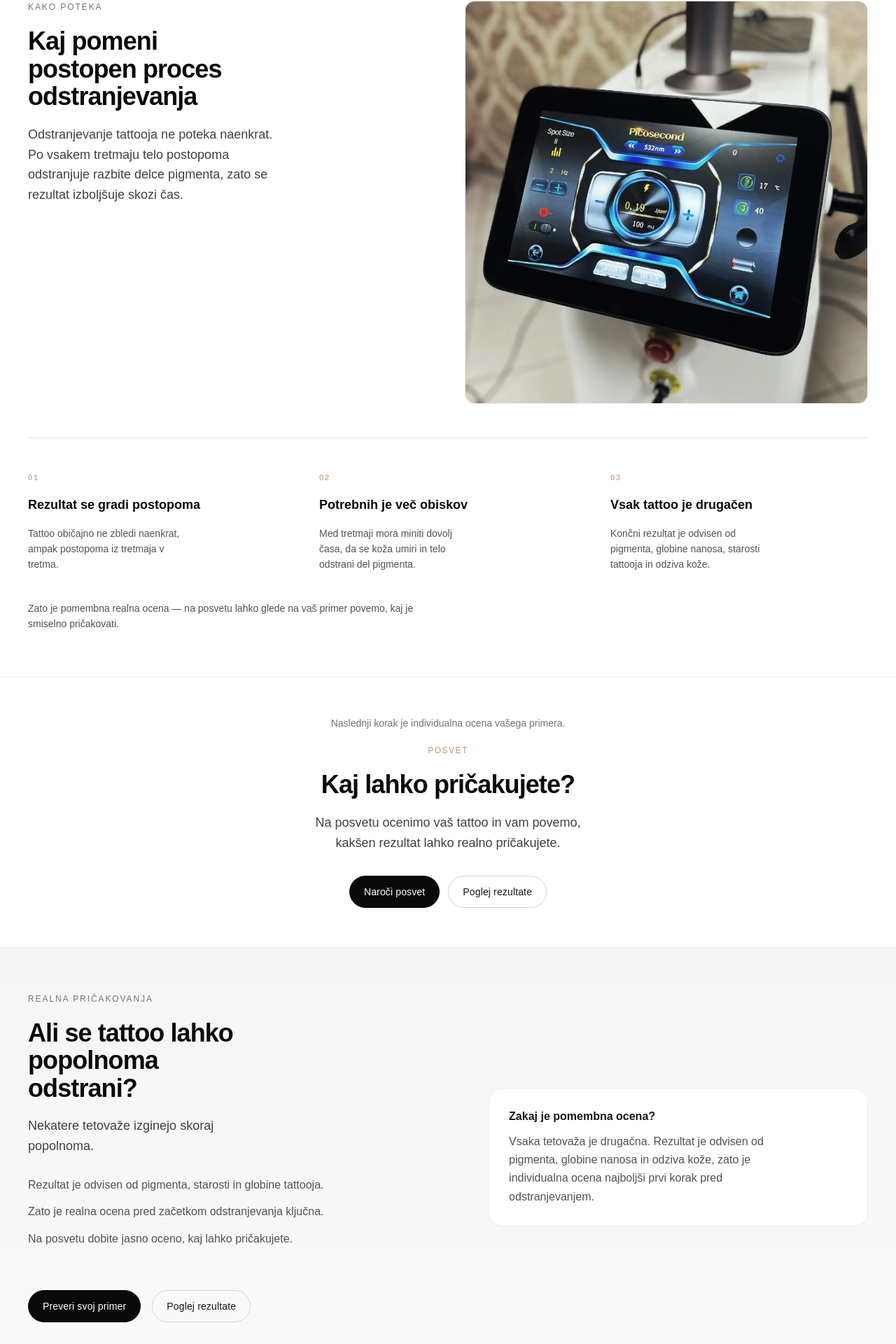
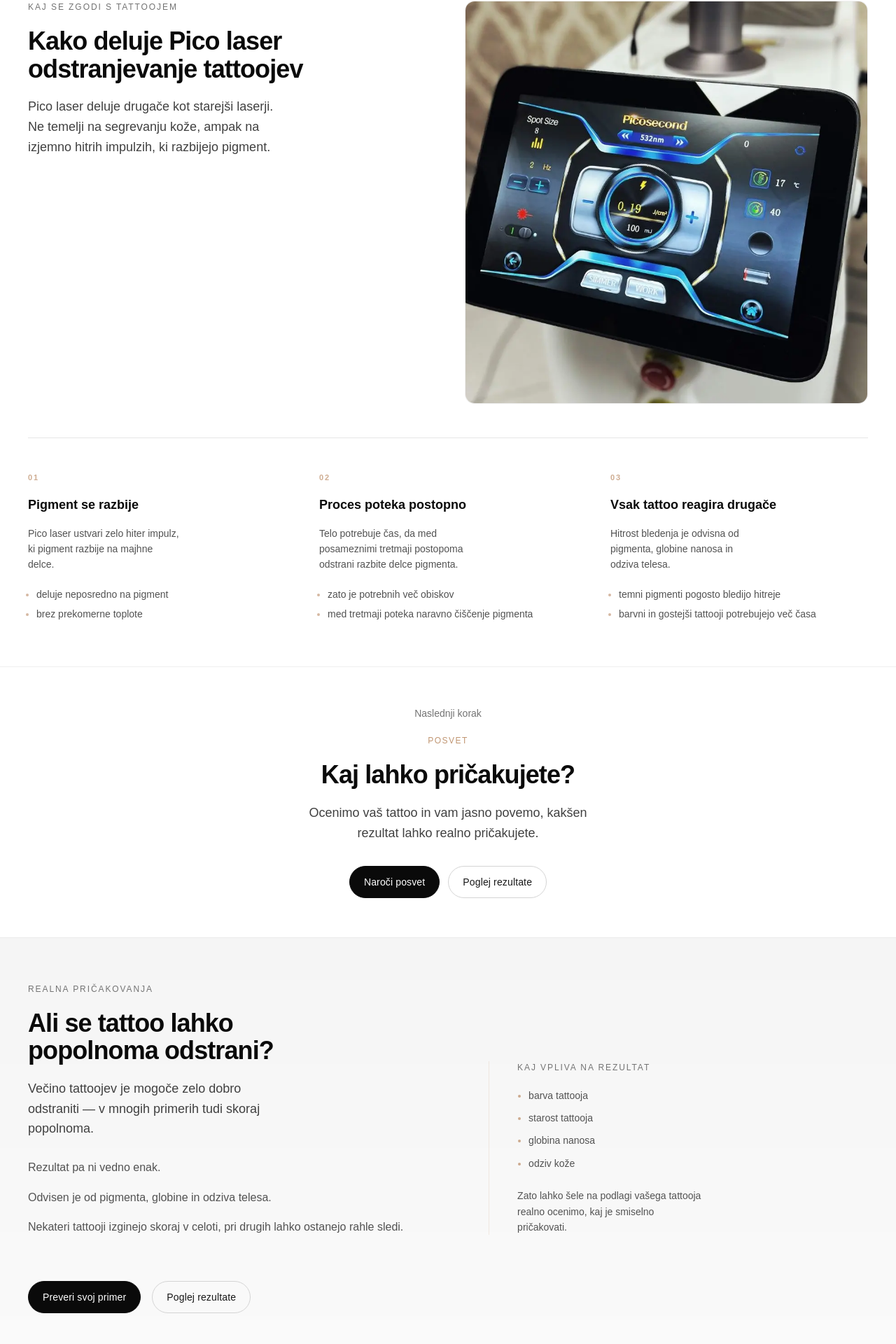
Before and after one commit to bauma-2026/odstranitattoo-next, a Next.js app: page / in a window 1280 px wide. Shown: the part 869-2789 px from the top of the page at 70% size. Built offline with nearby package versions, Linux system fonts and the light colour scheme; no server answers.

Commit message:
Refine flow: Why Pico + CTA + mobile summary optimization

```diff
--- a/components/home/HowItWorks.tsx
+++ b/components/home/HowItWorks.tsx
@@ -10,16 +10,16 @@ export default function HowItWorks() {
           <div className="section-gap">
             <div className="grid gap-6 md:grid-cols-2 md:items-start md:gap-12">
               <div className="header-stack max-w-xl">
-    <p className="eyebrow-muted">Kako poteka</p>
+                <p className="eyebrow-muted">Kaj se zgodi s tattoojem</p>
 
-    <h2 className="heading-section max-w-[16ch] text-neutral-950">
-      Kaj pomeni postopen proces odstranjevanja
+                <h2 className="heading-section max-w-[22ch] text-neutral-950">
+                  Kako deluje Pico laser odstranjevanje tattoojev
                 </h2>
 
                 <p className="text-body-lg max-w-[36ch]">
-      Odstranjevanje tattooja ne poteka naenkrat. Po vsakem tretmaju
-      telo postopoma odstranjuje razbite delce pigmenta, zato se
-      rezultat izboljšuje skozi čas.
+                  Pico laser deluje drugače kot starejši laserji. Ne temelji na
+                  segrevanju kože, ampak na izjemno hitrih impulzih, ki
+                  razbijejo pigment.
                 </p>
               </div>
 
@@ -29,68 +29,124 @@ export default function HowItWorks() {
                   alt="Pico laser zaslon in nastavitve"
                   width={800}
                   height={800}
-      className="block w-full scale-[1.04] object-cover object-center"
+                  className="block h-full w-full scale-[1.22] object-cover object-[68%_55%]"
                 />
               </div>
             </div>
+<div className="border-t border-neutral-200 pt-6 sm:pt-12">
+{/* MOBILE STACK */}
+<div className="mb-8 flex flex-col gap-6 lg:hidden">
+  {/* 01 */}
+  <div className="flex flex-col gap-2">
+    <div className="text-[11px] font-semibold uppercase tracking-[0.18em] text-skin-500/70">
+      01
+    </div>
 
-<div className="border-t border-neutral-200 pt-6 sm:pt-12">
-  <div className="grid gap-0 sm:grid-cols-3 sm:gap-10 lg:gap-12">
+    <h3 className="text-base font-semibold text-neutral-950">
+      Pigment se razbije
+    </h3>
 
+    <p className="text-body-sm text-neutral-600">
+      Pico laser pigment razbije na zelo majhne delce brez prekomerne toplote.
+    </p>
+  </div>
+
+  {/* 02 */}
+  <div className="flex flex-col gap-2 border-t border-neutral-200/70 pt-6">
+    <div className="text-[11px] font-semibold uppercase tracking-[0.18em] text-skin-500/70">
+      02
+    </div>
+
+    <h3 className="text-base font-semibold text-neutral-950">
+      Proces poteka postopno
+    </h3>
+
+    <p className="text-body-sm text-neutral-600">
+      Telo potrebuje čas, da med tretmaji postopoma odstrani razbite delce pigmenta.
+    </p>
+  </div>
+
+  {/* 03 */}
+  <div className="flex flex-col gap-2 border-t border-neutral-200/70 pt-6">
+    <div className="text-[11px] font-semibold uppercase tracking-[0.18em] text-skin-500/70">
+      03
+    </div>
+
+    <h3 className="text-base font-semibold text-neutral-950">
+      Vsak tattoo reagira drugače
+    </h3>
+
+    <p className="text-body-sm text-neutral-600">
+      Hitrost bledenja je odvisna od pigmenta, globine nanosa in odziva telesa.
+    </p>
+  </div>
+</div>
+
+{/* DESKTOP GRID */}
+<div className="hidden lg:block">
+  <div className="grid gap-12 sm:grid-cols-3">
     {/* 01 */}
-    <div className="flex flex-col gap-2 border-b border-neutral-200/70 pb-5 sm:border-b-0 sm:pb-0 sm:gap-4">
+    <div className="flex flex-col gap-4">
       <div className="text-[11px] font-semibold uppercase tracking-[0.18em] text-skin-500/70">
         01
       </div>
 
       <h3 className="text-base font-semibold text-neutral-950 sm:text-lg">
-        Rezultat se gradi postopoma
+        Pigment se razbije
       </h3>
 
       <p className="text-body-sm max-w-[28ch]">
-        Tattoo običajno ne zbledi naenkrat, ampak postopoma iz
-        tretmaja v tretma.
+        Pico laser ustvari zelo hiter impulz, ki pigment razbije na majhne delce.
       </p>
+
+      <ul className="mt-1 list-disc pl-3 space-y-1.5 text-body-sm text-neutral-600 marker:text-skin-500/60">
+        <li>deluje neposredno na pigment</li>
+        <li>brez prekomerne toplote</li>
+      </ul>
     </div>
 
     {/* 02 */}
-    <div className="flex flex-col gap-2 border-b border-neutral-200/70 py-5 sm:border-b-0 sm:py-0 sm:gap-4">
+    <div className="flex flex-col gap-4">
       <div className="text-[11px] font-semibold uppercase tracking-[0.18em] text-skin-500/70">
         02
       </div>
 
       <h3 className="text-base font-semibold text-neutral-950 sm:text-lg">
-        Potrebnih je več obiskov
+        Proces poteka postopno
       </h3>
 
       <p className="text-body-sm max-w-[28ch]">
-        Med tretmaji mora miniti dovolj časa, da se koža umiri in
-        telo odstrani del pigmenta.
+        Telo potrebuje čas, da med posameznimi tretmaji postopoma odstrani razbite delce pigmenta.
       </p>
+
+      <ul className="mt-1 list-disc pl-3 space-y-1.5 text-body-sm text-neutral-600 marker:text-skin-500/60">
+        <li>zato je potrebnih več obiskov</li>
+        <li>med tretmaji poteka naravno čiščenje pigmenta</li>
+      </ul>
     </div>
 
     {/* 03 */}
-    <div className="flex flex-col gap-2 pt-5 sm:pt-0 sm:gap-4">
+    <div className="flex flex-col gap-4">
       <div className="text-[11px] font-semibold uppercase tracking-[0.18em] text-skin-500/70">
         03
       </div>
 
       <h3 className="text-base font-semibold text-neutral-950 sm:text-lg">
-        Vsak tattoo je drugačen
+        Vsak tattoo reagira drugače
       </h3>
 
       <p className="text-body-sm max-w-[28ch]">
-        Končni rezultat je odvisen od pigmenta, globine nanosa,
-        starosti tattooja in odziva kože.
+        Hitrost bledenja je odvisna od pigmenta, globine nanosa in odziva telesa.
       </p>
+
+      <ul className="mt-1 list-disc pl-3 space-y-1.5 text-body-sm text-neutral-600 marker:text-skin-500/60">
+        <li>temni pigmenti pogosto bledijo hitreje</li>
+        <li>barvni in gostejši tattooji potrebujejo več časa</li>
+      </ul>
     </div>
-  </div>
+  </div>  </div>  </div>
 
-  <p className="mt-5 max-w-[34ch] text-body-sm text-neutral-600 sm:mt-10 sm:max-w-xl sm:text-neutral-500">
-    Zato je pomembna realna ocena — na posvetu lahko glede na vaš
-    primer povemo, kaj je smiselno pričakovati.
-  </p>
-</div>
+
           </div>
         </Container>
       </section>
@@ -98,22 +154,18 @@ export default function HowItWorks() {
       <section className="border-t border-neutral-200/60 bg-transparent">
         <Container>
           <div className="py-12 sm:py-14">
-      <div className="mx-auto flex max-w-2xl flex-col items-center text-center gap-5">
+            <div className="mx-auto flex max-w-2xl flex-col items-center gap-5 text-center">
+              <p className="text-sm text-neutral-500">Naslednji korak</p>
 
-        <p className="text-sm text-neutral-500">
-          Naslednji korak je individualna ocena vašega primera.
-        </p>
+              <p className="eyebrow-skin text-skin-600/80">Posvet</p>
 
-       <p className="eyebrow-skin text-skin-600/80">
-          Posvet
-        </p>
               <h2 className="heading-section text-neutral-950">
                 Kaj lahko pričakujete?
               </h2>
 
               <p className="text-body-lg max-w-[42ch] text-neutral-600">
-          Na posvetu ocenimo vaš tattoo in vam povemo, kakšen rezultat
-          lahko realno pričakujete.
+                Ocenimo vaš tattoo in vam jasno povemo, kakšen rezultat lahko
+                realno pričakujete.
               </p>
 
               <div className="flex flex-wrap justify-center gap-3 pt-3">
@@ -125,7 +177,6 @@ export default function HowItWorks() {
                   Poglej rezultate
                 </Button>
               </div>
-
             </div>
           </div>
         </Container>
--- a/components/home/ObjectionSection.tsx
+++ b/components/home/ObjectionSection.tsx
@@ -3,37 +3,38 @@ import Button from "@/components/ui/Button";
 
 export default function ObjectionSection() {
   return (
-   <section className="section-sm border-t border-neutral-200/70 bg-neutral-50 bg-[linear-gradient(to_bottom,rgba(0,0,0,0.02),transparent)]">
+  <section className="section-sm border-t border-neutral-200/70 bg-neutral-50 bg-[linear-gradient(to_bottom,rgba(0,0,0,0.02),transparent)]">
   <Container>
     <div className="section-gap">
       <div className="grid gap-10 lg:grid-cols-[1fr_0.9fr] lg:items-center lg:gap-14">
+
         {/* TEXT */}
         <div className="header-stack max-w-xl">
           <p className="eyebrow-muted">Realna pričakovanja</p>
 
-          <h2 className="heading-section max-w-[16ch] text-neutral-950">
+          <h2 className="heading-section max-w-[22ch] text-neutral-950">
             Ali se tattoo lahko popolnoma odstrani?
           </h2>
 
           <p className="text-body-lg max-w-[36ch]">
-            Nekatere tetovaže izginejo skoraj popolnoma.
+            Večino tattoojev je mogoče zelo dobro odstraniti — v mnogih primerih tudi skoraj popolnoma.
           </p>
 
-          <div className="flex flex-col gap-3 pt-2">
+          <div className="flex flex-col gap-4 pt-2">
             <p className="text-body">
-              Rezultat je odvisen od pigmenta, starosti in globine tattooja.
+              Rezultat pa ni vedno enak.
             </p>
 
             <p className="text-body">
-         Zato je realna ocena pred začetkom odstranjevanja ključna.
+              Odvisen je od pigmenta, globine in odziva telesa.
             </p>
 
             <p className="text-body">
-              Na posvetu dobite jasno oceno, kaj lahko pričakujete.
+              Nekateri tattooji izginejo skoraj v celoti, pri drugih lahko ostanejo rahle sledi.
             </p>
           </div>
 
-          <div className="cta-spacing flex flex-wrap items-center gap-4 pt-2">
+          <div className="cta-spacing flex flex-wrap items-center gap-4 pt-3">
             <Button href="/posvet" variant="primary-light">
               Preveri svoj primer
             </Button>
@@ -43,19 +44,24 @@ export default function ObjectionSection() {
             </Button>
           </div>
         </div>
+{/* INFO BLOCK */}
+<div className="hidden lg:block max-w-[34rem] border-l border-skin-400/20 pl-10">
+  <p className="eyebrow-muted text-neutral-500">
+    Kaj vpliva na rezultat
+  </p>
 
-       <div className="rounded-[20px] border border-neutral-200/60 bg-white p-6 sm:p-7">
-<p className="text-base font-semibold text-neutral-900 leading-snug">
-  Zakaj je pomembna ocena?
-</p>
+  <ul className="mt-5 list-disc pl-4 space-y-2.5 text-body-sm text-neutral-700 marker:text-skin-500/70">
+    <li>barva tattooja</li>
+    <li>starost tattooja</li>
+    <li>globina nanosa</li>
+    <li>odziv kože</li>
+  </ul>
 
-  <p className="mt-3 max-w-[42ch] text-body text-neutral-700">
-    Vsaka tetovaža je drugačna. Rezultat je odvisen od pigmenta,
-    globine nanosa in odziva kože, zato je individualna ocena najboljši
-    prvi korak pred odstranjevanjem.
+  <p className="mt-6 max-w-[34ch] text-body-sm text-neutral-500">
+    Zato lahko šele na podlagi vašega tattooja realno ocenimo, kaj je smiselno pričakovati.
   </p>
-</div>
-      </div>
+</div></div>
+
     </div>
   </Container>
 </section>
--- a/components/home/WhyPico.tsx
+++ b/components/home/WhyPico.tsx
@@ -8,48 +8,46 @@ export default function WhyPico() {
    <section className="section-sm border-t border-neutral-200/70 bg-white">
   <Container>
     <div className="section-gap-lg">
-      <div className="grid gap-10 lg:grid-cols-[1fr_1.05fr] lg:items-top lg:gap-14">
+      <div className="grid gap-10 lg:grid-cols-[1fr_1.05fr] lg:items-start lg:gap-14">
         <div className="header-stack max-w-xl">
           <p className="eyebrow-muted">Tehnologija</p>
 
-
-
           <h2 className="heading-section text-neutral-950">
-    Kaj Pico laser naredi drugače
+            Zakaj tehnologija vpliva na rezultat
           </h2>
 
           <p className="text-body-lg">
-    Klasični laserji pigment bolj segrevajo, Pico laser pa ga razbije
-    na manjše delce. Zato jih telo lažje postopoma odstrani.
+            Pri odstranjevanju tattoojev ni pomembno samo, da se pigment razbije — pomembno je tudi, kako natančno se to zgodi.
           </p>
 
           <p className="text-body">
-    To v praksi pomeni hitrejše bledenje tattooja, manjšo
-    obremenitev kože in bolj nadzorovan potek odstranjevanja.
+            To vpliva na to, kako postopno telo odstranjuje pigment, kako se koža odziva in kako predvidljiv je proces skozi več tretmajev.
           </p>
 
-  <div className="flex flex-col gap-2 pt-1">
+         <p className="text-body pt-1">
+  Če vas zanima celoten potek, lahko preberete{" "}
   <a
     href="/odstranjevanje-tattoojev"
-      className="text-sm font-medium text-neutral-900 underline underline-offset-4 transition hover:text-neutral-700"
+    className="font-medium text-neutral-900 underline underline-offset-4 transition hover:text-neutral-700"
   >
-      Preberi, kako poteka odstranjevanje →
+    kako poteka odstranjevanje
   </a>
-
+  , podrobneje pa tudi{" "}
   <a
     href="/odstranjevanje-tetovaze"
-      className="text-sm font-medium text-neutral-900 underline underline-offset-4 transition hover:text-neutral-700"
+    className="font-medium text-neutral-900 underline underline-offset-4 transition hover:text-neutral-700"
   >
-      Preberi več o odstranjevanju tetovaže z laserjem →
+    odstranjevanje tetovaže z laserjem
   </a>
-
+  {" "}ali preverite{" "}
   <a
     href="/odstranjevanje-tattoo-domzale"
-      className="text-sm font-medium text-neutral-900 underline underline-offset-4 transition hover:text-neutral-700"
+    className="font-medium text-neutral-900 underline underline-offset-4 transition hover:text-neutral-700"
   >
-      Odstranjevanje tattoojev v Domžalah →
+    odstranjevanje tattoojev v Domžalah
   </a>
-  </div>
+  .
+</p>
         </div>
 
         <div className="image-block relative h-[420px] overflow-hidden border border-neutral-200/60 bg-white sm:h-[480px] lg:h-full lg:min-h-[560px]">
@@ -63,21 +61,39 @@ export default function WhyPico() {
         </div>
       </div>
 
+      {/* SUMMARY + CARDS */}
       <div className="border-t border-neutral-200/70 pt-8 sm:pt-12">
+
+        {/* MOBILE SUMMARY */}
+        <div className="lg:hidden">
+  <div className="flex flex-col gap-3">
+    <p className="text-body text-neutral-900">
+      Pico laser omogoča bolj natančen in bolj predvidljiv potek odstranjevanja.
+    </p>
+
+    <ul className="list-disc pl-4 space-y-2 text-body-sm text-neutral-700 marker:text-skin-500/70">
+      <li>tattoo bledi bolj enakomerno skozi čas</li>
+      <li>koža je med postopkom manj obremenjena</li>
+      <li>pri zahtevnejših tattoojih omogoča več kontrole</li>
+    </ul>
+  </div>
+</div>
+
+        {/* DESKTOP CARDS */}
+        <div className="hidden lg:block">
           <div className="grid gap-4 sm:grid-cols-2 sm:gap-5 lg:gap-6">
 
             {/* ITEM */}
             <div className="rounded-[20px] border border-neutral-200/70 bg-white p-5 sm:p-6">
               <div className="flex items-start gap-4">
-        <span className="text-sm font-semibold text-neutral-400">01</span>
+                <span className="text-sm font-semibold text-skin-500/70">01</span>
 
                 <div className="flex flex-col gap-2">
                   <h3 className="text-base font-semibold text-neutral-950">
-            Pigment se lažje razbije
+                    Predvidljivost
                   </h3>
                   <p className="text-body max-w-[32ch]">
-            Pico laser deluje v izjemno kratkih impulzih, zato pigment
-            razbije na manjše delce kot starejše tehnologije.
+                    Pico laser pigment razbije na manjše delce, kar omogoča bolj postopen in nadzorovan proces odstranjevanja.
                   </p>
                 </div>
               </div>
@@ -86,15 +102,14 @@ export default function WhyPico() {
             {/* ITEM */}
             <div className="rounded-[20px] border border-neutral-200/70 bg-white p-5 sm:p-6">
               <div className="flex items-start gap-4">
-        <span className="text-sm font-semibold text-neutral-400">02</span>
+                <span className="text-sm font-semibold text-skin-500/70">02</span>
 
                 <div className="flex flex-col gap-2">
                   <h3 className="text-base font-semibold text-neutral-950">
-            Telo ga lažje odstranjuje
+                    Bolj enakomerno bledenje skozi čas
                   </h3>
                   <p className="text-body max-w-[32ch]">
-            Manjši delci pomenijo, da telo med posameznimi tretmaji
-            lažje postopoma odstranjuje pigment.
+                    Pigment se razbija bolj dosledno, zato tattoo skozi tretmaje bledi bolj enakomerno — brez nepredvidljivih razlik.
                   </p>
                 </div>
               </div>
@@ -103,15 +118,14 @@ export default function WhyPico() {
             {/* ITEM */}
             <div className="rounded-[20px] border border-neutral-200/70 bg-white p-5 sm:p-6">
               <div className="flex items-start gap-4">
-        <span className="text-sm font-semibold text-neutral-400">03</span>
+                <span className="text-sm font-semibold text-skin-500/70">03</span>
 
                 <div className="flex flex-col gap-2">
                   <h3 className="text-base font-semibold text-neutral-950">
-            Manj vpliva na kožo
+                    Manj tveganja za kožo
                   </h3>
                   <p className="text-body max-w-[32ch]">
-            Energija je bolj usmerjena v pigment in manj v okoliško
-            tkivo, zato je postopek za kožo manj obremenjujoč.
+                    Energija je bolj usmerjena v pigment, zato je manj vpliva na okolico — kar pomeni manjšo obremenitev kože.
                   </p>
                 </div>
               </div>
@@ -120,20 +134,20 @@ export default function WhyPico() {
             {/* ITEM */}
             <div className="rounded-[20px] border border-neutral-200/70 bg-white p-5 sm:p-6">
               <div className="flex items-start gap-4">
-        <span className="text-sm font-semibold text-neutral-400">04</span>
+                <span className="text-sm font-semibold text-skin-500/70">04</span>
 
                 <div className="flex flex-col gap-2">
                   <h3 className="text-base font-semibold text-neutral-950">
-            Boljši pri zahtevnih tattoojih
+                    Več kontrole pri zahtevnih tattoojih
                   </h3>
                   <p className="text-body max-w-[32ch]">
-            Pico laser omogoča bolj nadzorovan potek odstranjevanja tudi
-            pri gostejšem pigmentu in zahtevnejših tattoo motivih.
+                    Pri gostejšem ali barvnem pigmentu omogoča bolj natančen in predvidljiv potek odstranjevanja.
                   </p>
                 </div>
               </div>
             </div>
 
+          </div>
         </div>
       </div>
     </div>
@@ -145,7 +159,7 @@ export default function WhyPico() {
   <div className="section-gap">
     <div className="mx-auto flex max-w-2xl flex-col items-center text-center gap-5">
       <p className="text-sm text-white/45">
-          Naslednji korak je individualna ocena vašega primera.
+        Kako se to odrazi pri vašem tattooju?
       </p>
 
       <p className="eyebrow-skin text-skin-600/80">
@@ -153,12 +167,13 @@ export default function WhyPico() {
       </p>
 
       <h2 className="heading-section text-white">
-          Kaj lahko realno pričakujete?
+        Kaj to pomeni za vaš primer?
       </h2>
 
       <p className="text-body-inverse-lg max-w-[52ch] text-neutral-200">
-          Na posvetu ocenimo vaš tattoo in vam jasno povemo, kakšen
-          rezultat lahko pričakujete ter koliko tretmajev je smiselnih.
+        Tehnologija vpliva na potek odstranjevanja, ampak rezultat je vedno
+        odvisen od konkretnega tattooja. Na podlagi pigmenta, globine in
+        stanja kože vam jasno povemo, kaj je realno dosegljivo.
       </p>
 
       <p className="text-body-inverse-sm pt-1 text-white/55">
```
Also changed, not shown: components/home/Hero.tsx (+22 -21 lines). Lines whose indentation alone changed are shown as unchanged.
